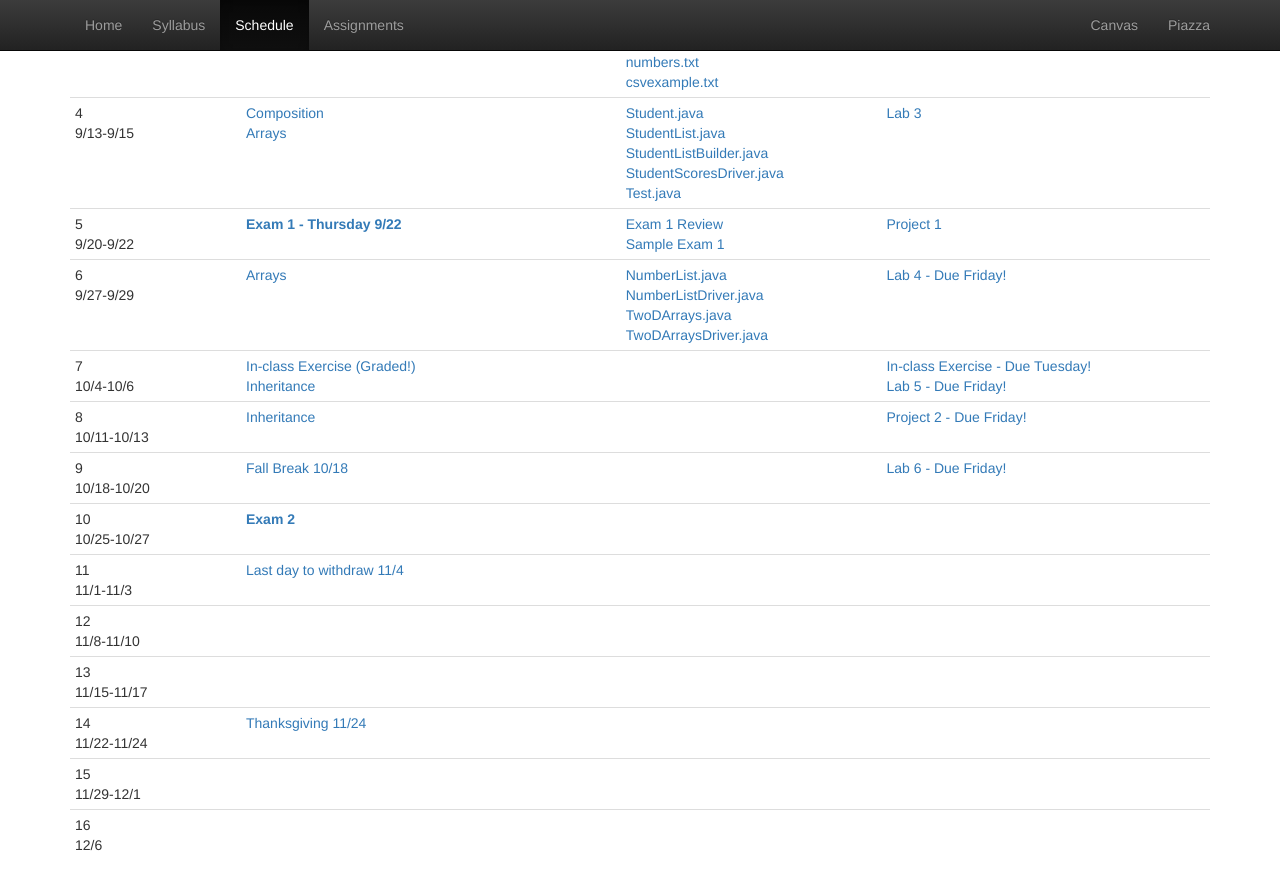
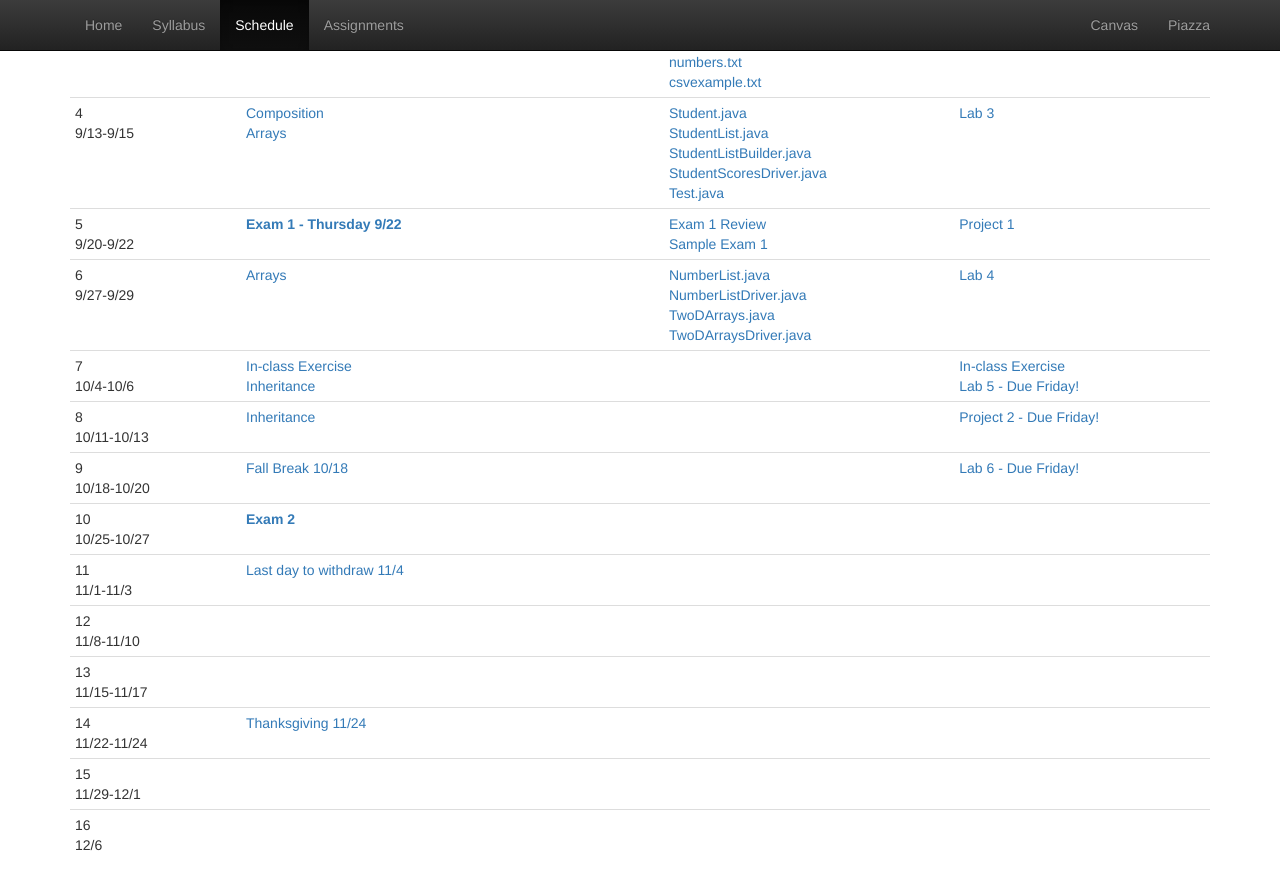
Before and after one commit to CS112-F16/cs112-f16.github.io, a Jekyll site: the page built from schedule.html, in a window 1280 px wide and 900 px high, scrolled down 626 px. Shown: the top 890 px of the window. Built offline with Jekyll 4.4.1, drawn with Linux system fonts in a browser that asks for light colours.

Commit message:
updating links to assignments

```diff
--- a/assignments.html
+++ b/assignments.html
@@ -38,6 +38,11 @@
        <td>5</td>
        <td><a href="https://github.com/CS112-F16/labs/blob/master/lab5.md">Arrays</a></td>
        <td>Friday 10/7, 5:00pm</td>
+     </tr>
+     <tr>
+       <td>5</td>
+       <td><a href="https://github.com/CS112-F16/labs/blob/master/lab6.md">Inheritance</a></td>
+       <td>Friday 10/21, 5:00pm</td>
      </tr>
    </tbody>
  </table>
--- a/schedule.html
+++ b/schedule.html
@@ -114,17 +114,17 @@
         <a href="https://github.com/CS112-F16/code/blob/master/ClassExamplesWeek6/TwoDArrays.java">TwoDArrays.java</a><br/>
         <a href="https://github.com/CS112-F16/code/blob/master/ClassExamplesWeek6/TwoDArraysDriver.java">TwoDArraysDriver.java</a><br/>
       </td>
-      <td><a href="https://github.com/CS112-F16/labs/blob/master/lab4.md">Lab 4 - Due Friday!</a></td>
+      <td><a href="https://github.com/CS112-F16/labs/blob/master/lab4.md">Lab 4</a></td>
     </tr>
     <tr>
       <td>7<br/>10/4-10/6</td>
       <td>
-        <a href="https://github.com/CS112-F16/labs/blob/master/exercise10_4.md">In-class Exercise (Graded!)</a><br/>
+        <a href="https://github.com/CS112-F16/labs/blob/master/exercise10_4.md">In-class Exercise</a><br/>
         <a href="https://github.com/CS112-F16/notes/blob/master/inheritance.md">Inheritance</a><br/>
       </td>
       <td></td>
       <td>
-        <a href="https://github.com/CS112-F16/labs/blob/master/exercise10_4.md">In-class Exercise - Due Tuesday!</a><br/>
+        <a href="https://github.com/CS112-F16/labs/blob/master/exercise10_4.md">In-class Exercise</a><br/>
         <a href="https://github.com/CS112-F16/labs/blob/master/lab5.md">Lab 5 - Due Friday!</a>
       </td>
     </tr>
```
